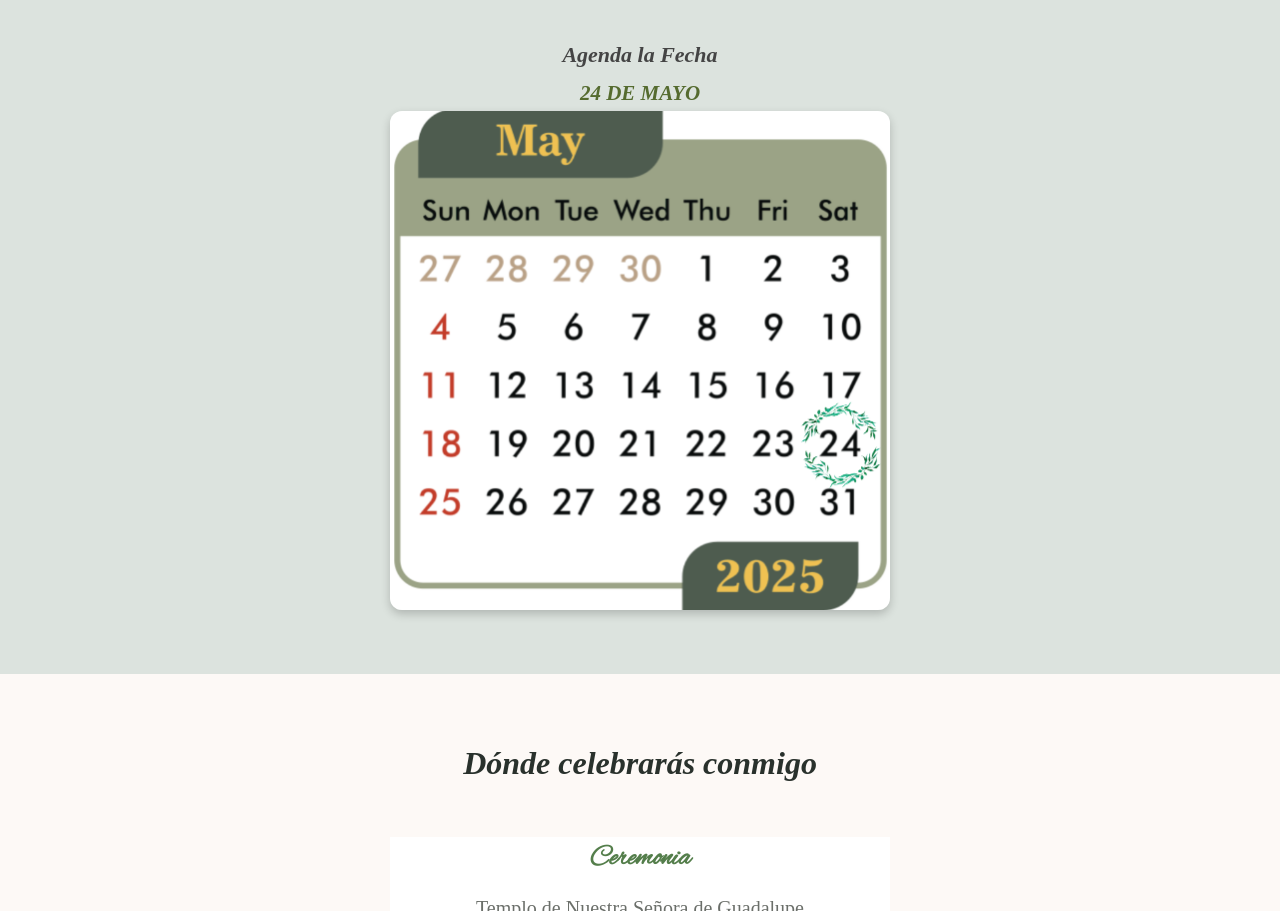
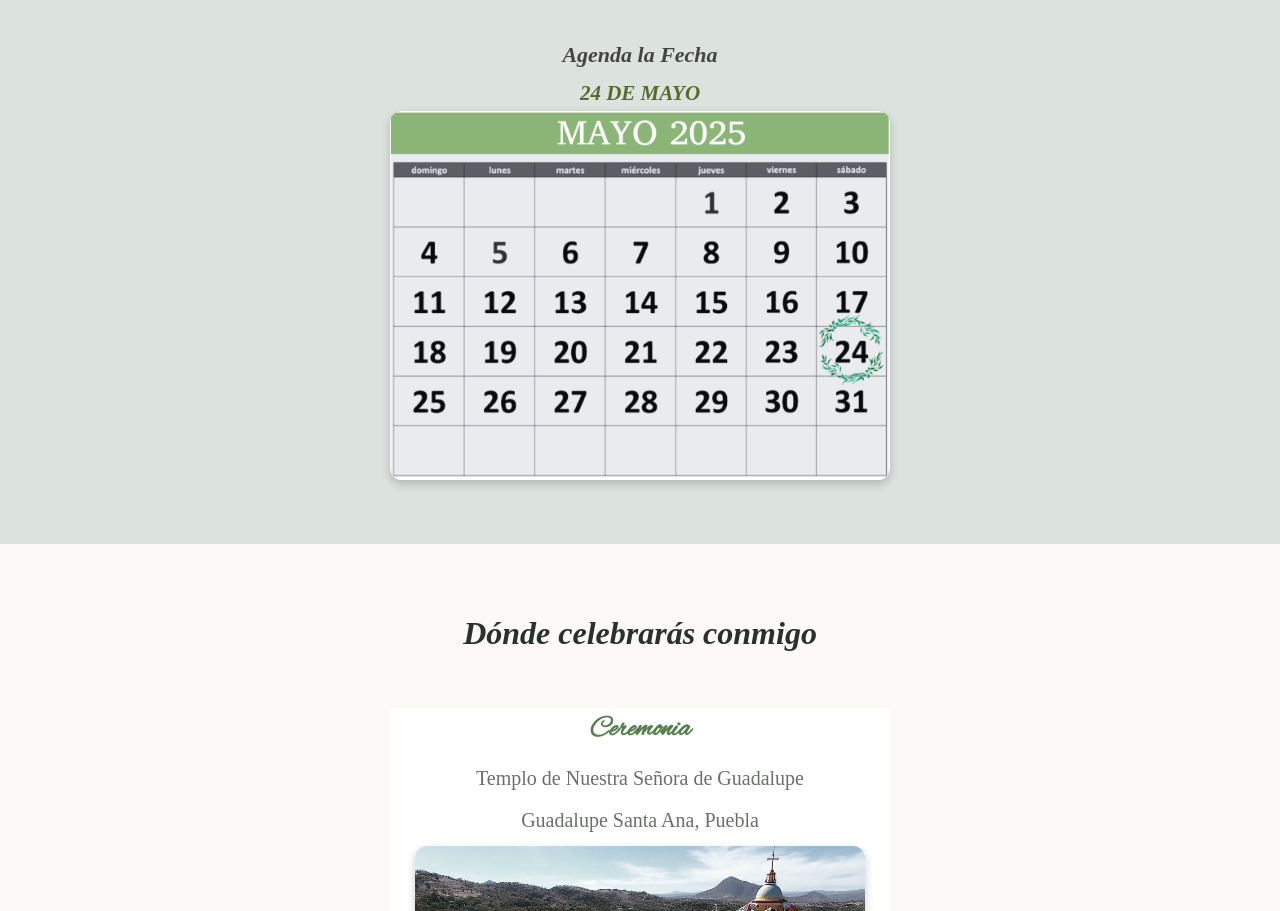
Before and after one commit to dma-desing/invitacion-mariana-xv, a plain HTML site: page index.html in a window 1280 px wide. Shown: the part 3645-4556 px from the top of the page. Drawn offline with Linux system fonts and the light colour scheme.

Commit message:
calendario corregido

```diff
--- a/index.html
+++ b/index.html
@@ -81,7 +81,7 @@
     <img src="img/hoja.webp" alt="Invitación de Mariana - Mis XV Años" class="imagen-hoja" />
     <h2 class="titulo-padrinos">Agenda la Fecha</h2>
     <h3 class="subtitulo-padrinos fade-in-on-scroll">24 DE MAYO</h3>
-    <img src="img/calendario.png" alt="Foto del salón" class="imagen-calendario fade-in-on-scroll">
+    <img src="img/calendario2.png" alt="Foto del salón" class="imagen-calendario fade-in-on-scroll">
   </section>
 
 
```
Also changed, not shown: img/calendario2.png (added).
